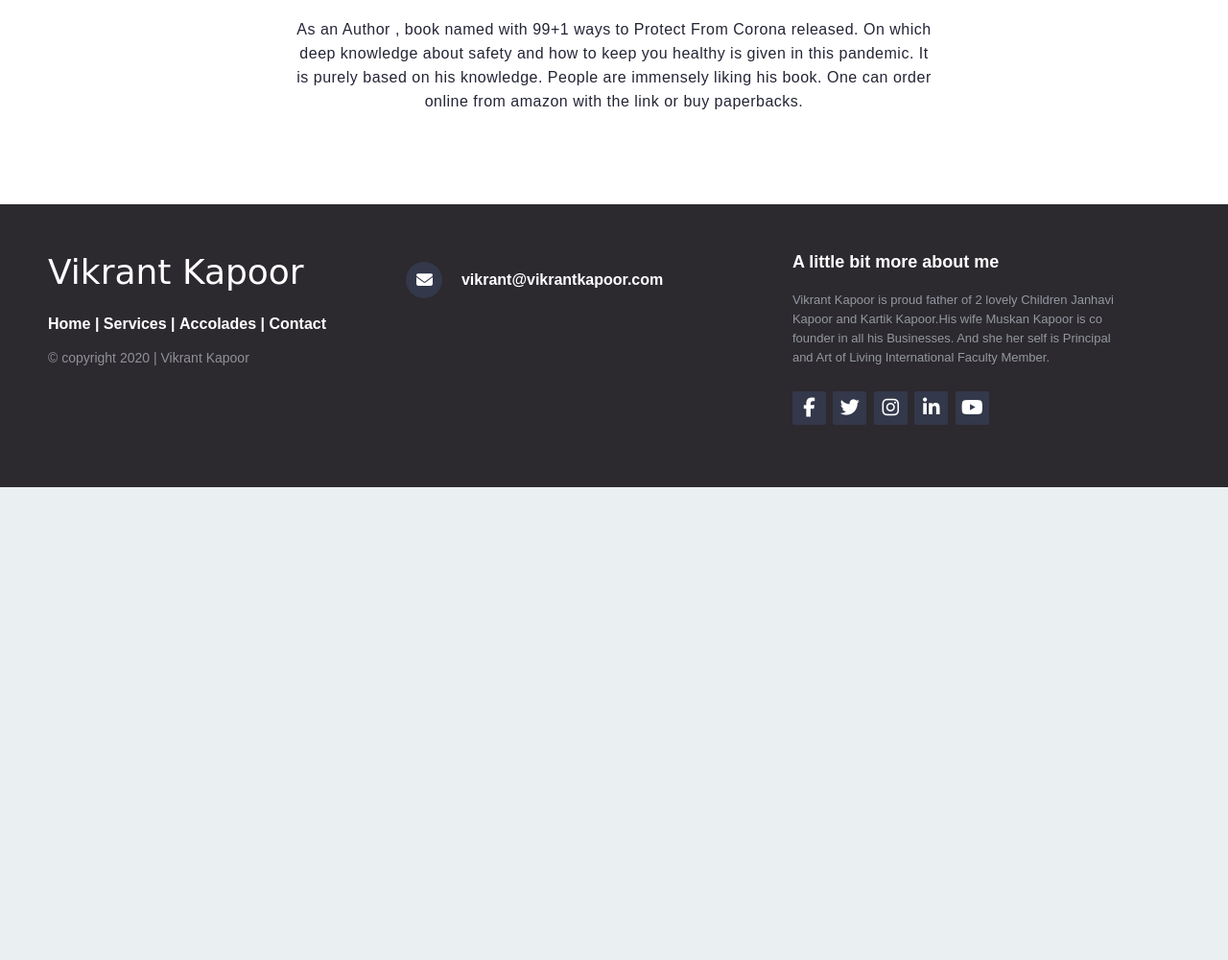
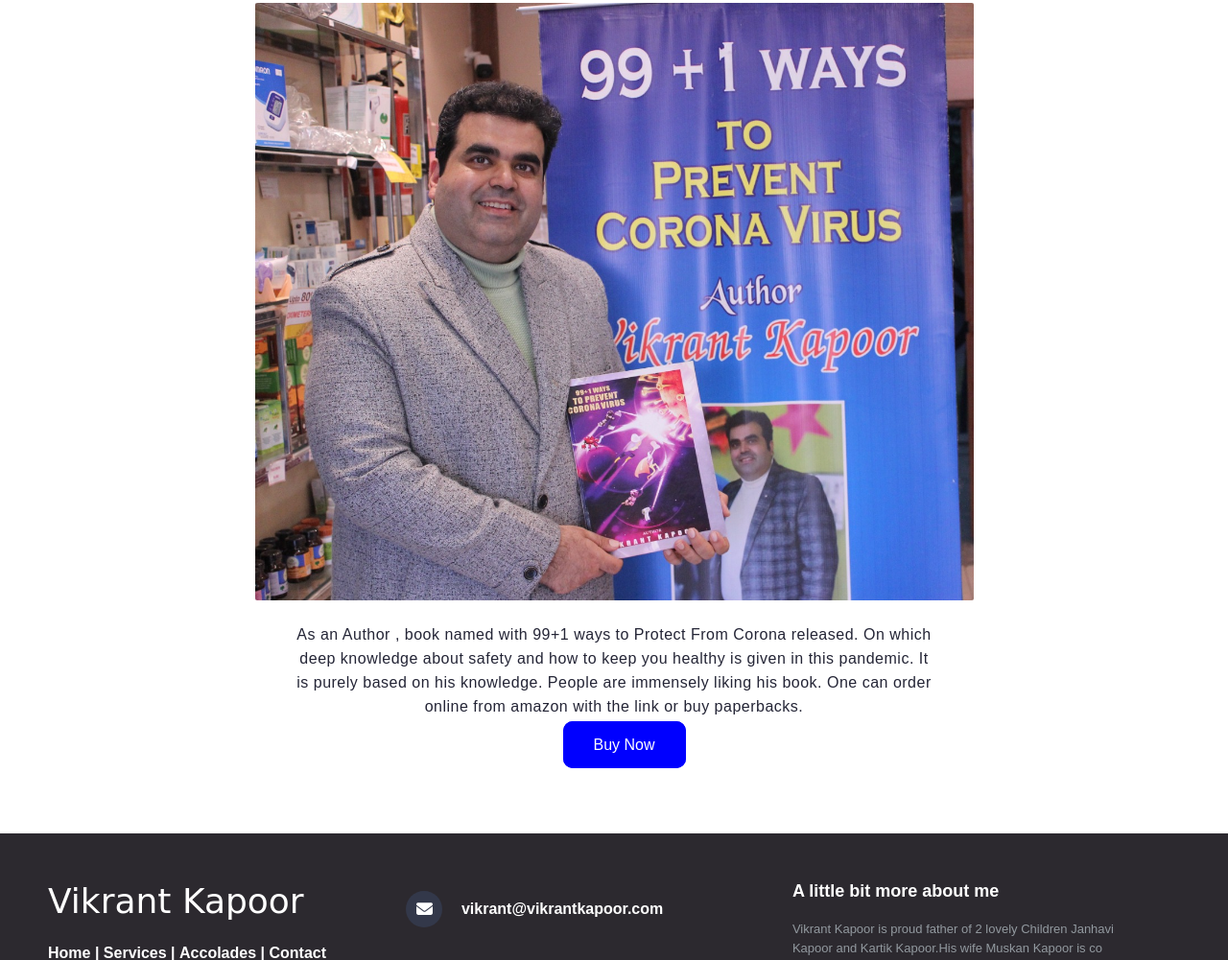
Before and after one commit to Marvel999/portfolio_website, a plain HTML site: page services.html in a window 1280 px wide. Shown: the part 6556-7557 px from the top of the page at 96% size. Before the commit the page ends 7064 px from the top, so only its background shows below. Drawn offline with nearby package versions, Linux system fonts and the light colour scheme.

Commit message:
[Feat] add buy now section for book

```diff
--- a/services.html
+++ b/services.html
@@ -380,6 +380,9 @@ India’s No. 1  Exclusive Showroom for Covid-19 Essentials  which is open in Am
         <h2 class="title">Author</h2>
         <div class="service-content">
             <div class="img">
+
+                    <img src="images/vk_book.jpeg" alt="me">
+
             </div>
             <div class="description">
                 <!-- <h5>Primary School</h5> -->
@@ -388,7 +391,10 @@ India’s No. 1  Exclusive Showroom for Covid-19 Essentials  which is open in Am
  On which deep knowledge about safety and how to keep you healthy is given in this pandemic. It is purely based on his knowledge. People are immensely liking his book. One can order online from amazon with the link or buy paperbacks.
                 </p>
 
+
             </div>
+
+            <a href="https://www.amazon.in/dp/B08SLJN8D3" target="_bank" class="buy_Now"> Buy Now</a>
 
 
         </div>
--- a/style.css
+++ b/style.css
@@ -1385,6 +1385,29 @@ h2.title::before {
     display: block;
     margin: auto;
 } */
+
+
+
+.buy_Now{
+    border: 2px solid blue;
+    padding: 14px 30px;
+    margin-left: 45%;
+    margin-top: 20px;
+    border-radius: 10px;
+    background: blue;
+    color: white;
+}
+
+
+.buy_Now:hover{
+    border: 2px solid blue;
+    padding: 14px 30px;
+    margin-left: 45%;
+    margin-top: 20px;
+    border-radius: 10px;
+    background: white;
+    color: blue;
+}
 
 /*Footer Section*/
 
@@ -1688,5 +1711,6 @@ footer .footer-content .box p {
     }
     footer .footer-content .box {
         width: 100%;
-    }
-}
+
+    }
+}
```
Also changed, not shown: images/vk_book.jpeg (added).
